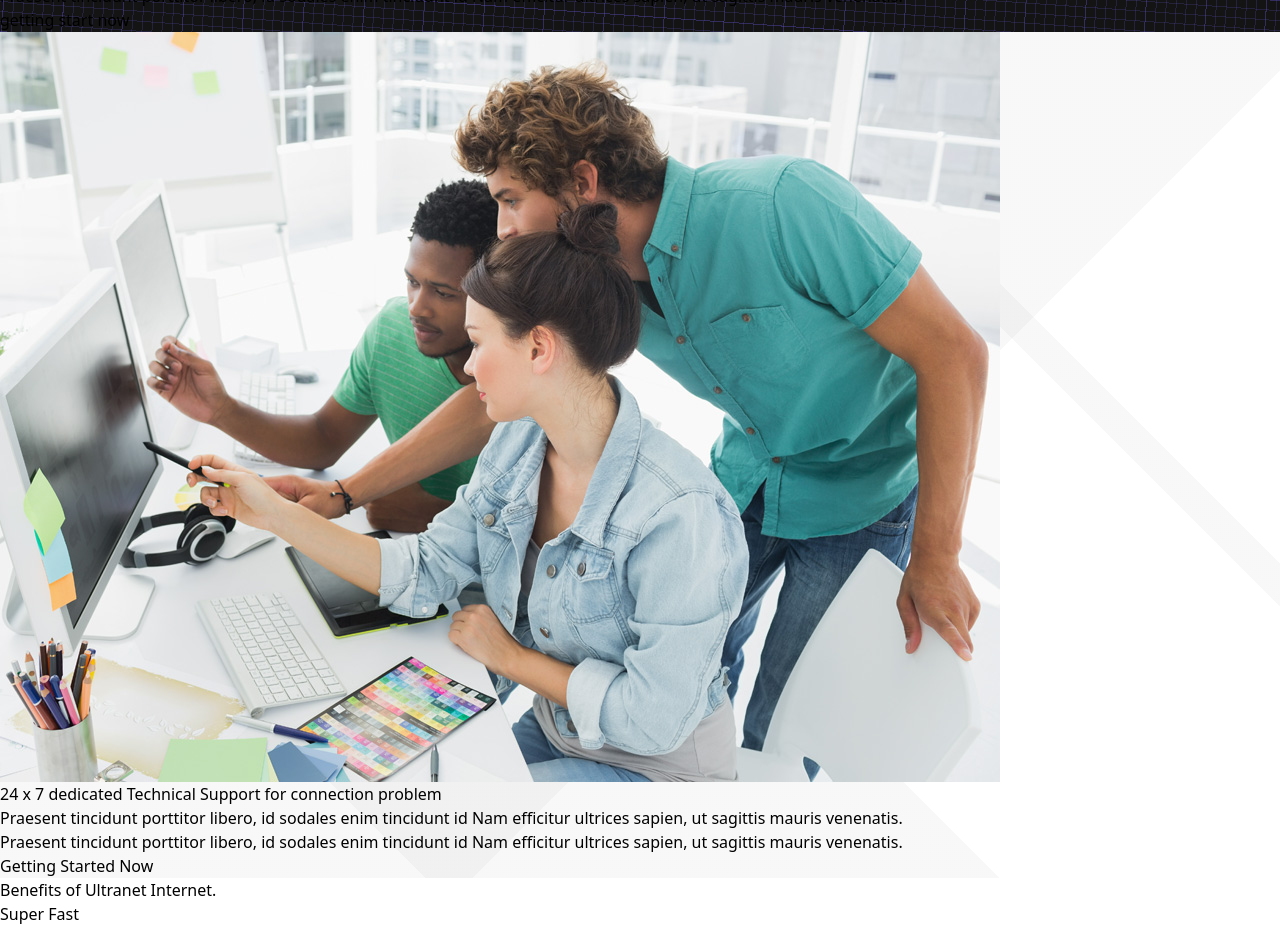
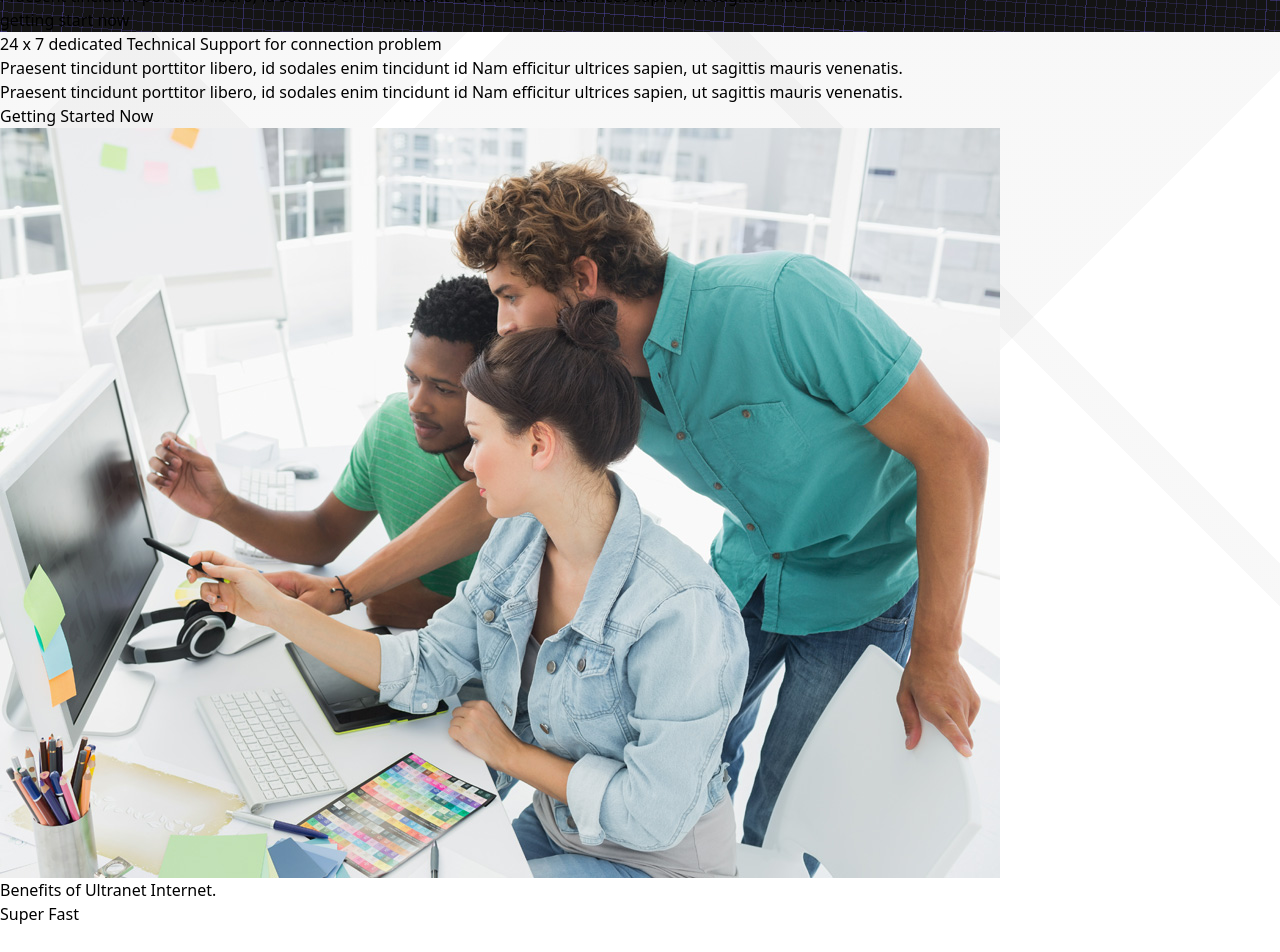
Before and after one commit to sameerkali/business_template_by_sameerkali, a React (Vite) app: page / in a window 1280 px wide. Shown: the part 3020-3972 px from the top of the page. Built offline with nearby package versions, Linux system fonts and the light colour scheme.

Commit message:
LTR done

```diff
--- a/src/Pages/GettingStartNowSecound.jsx
+++ b/src/Pages/GettingStartNowSecound.jsx
@@ -6,8 +6,7 @@ const GettingStartNowSecound = () => {
   return (
     <div>
       <div className="bg02 h-screen flex-col sm:flex-row  flex justify-center items-center gap-10">
-        <img className="sm:h-[25rem] sm:w-[35rem] h-[15rem] w-[20rem]" src={userimage} />
-        <div className="max-w-[40rem] sm:mt-[-10rem] mt-[-6rem] sm:mx-0 mx-10">
+      <div className="max-w-[40rem] sm:mt-[-10rem] mt-[-6rem] sm:mx-0 mx-10">
           <h1 className="text-center sm:text-left mt-[5rem] text-4xl font-bold text-black">
             24 x 7 dedicated Technical Support for connection problem
           </h1>
@@ -23,6 +22,8 @@ const GettingStartNowSecound = () => {
             Getting Started Now
           </button>
         </div>
+        <img className="sm:h-[25rem] sm:w-[35rem] h-[15rem] w-[20rem]" src={userimage} />
+
       </div>
     </div>
   );
```
